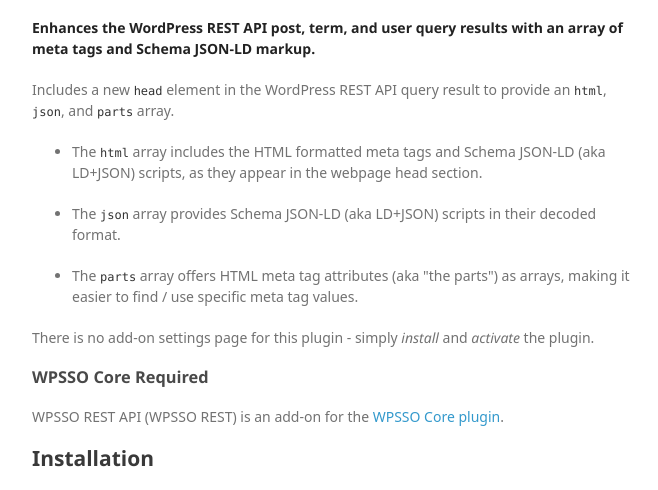
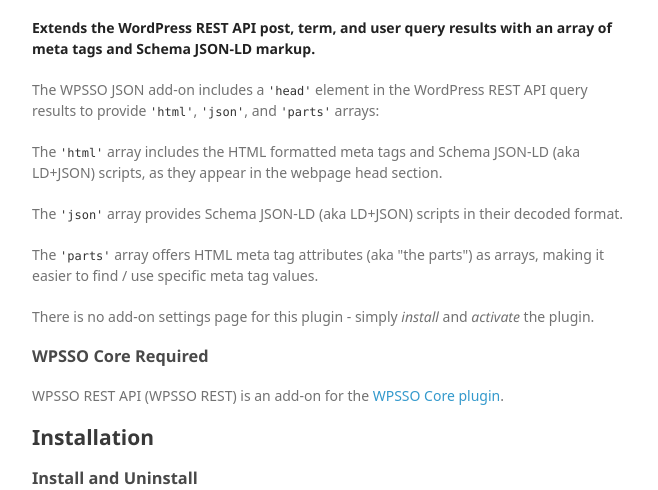
Before and after one commit to surniaulula/wpsso-rest-api, a plain HTML site: page index.html in a window 1280 px wide. Shown: the part 761-1251 px from the top of the page, without its empty margins (488-1146 px from the left). Drawn offline with Linux system fonts and the light colour scheme; a web font is replaced by a local one.

Commit message:
non-essential support files (documentation and assets)

```diff
--- a/index.html
+++ b/index.html
@@ -41,15 +41,15 @@
 
 <h2>Description</h2>
 
-<p><img class="readme-icon" src="https://surniaulula.github.io/wpsso-rest-api/assets/icon-256x256.png"> <strong>Enhances the WordPress REST API post, term, and user query results with an array of meta tags and Schema JSON-LD markup.</strong></p>
+<p><img class="readme-icon" src="https://surniaulula.github.io/wpsso-rest-api/assets/icon-256x256.png"> <strong>Extends the WordPress REST API post, term, and user query results with an array of meta tags and Schema JSON-LD markup.</strong></p>
 
-<p>Includes a new <code>head</code> element in the WordPress REST API query result to provide an <code>html</code>, <code>json</code>, and <code>parts</code> array.</p>
+<p>The WPSSO JSON add-on includes a <code>'head'</code> element in the WordPress REST API query results to provide <code>'html'</code>, <code>'json'</code>, and <code>'parts'</code> arrays:</p>
 
-<ul>
-<li><p>The <code>html</code> array includes the HTML formatted meta tags and Schema JSON-LD (aka LD+JSON) scripts, as they appear in the webpage head section.</p></li>
-<li><p>The <code>json</code> array provides Schema JSON-LD (aka LD+JSON) scripts in their decoded format.</p></li>
-<li><p>The <code>parts</code> array offers HTML meta tag attributes (aka "the parts") as arrays, making it easier to find / use specific meta tag values.</p></li>
-</ul>
+<p>The <code>'html'</code> array includes the HTML formatted meta tags and Schema JSON-LD (aka LD+JSON) scripts, as they appear in the webpage head section.</p>
+
+<p>The <code>'json'</code> array provides Schema JSON-LD (aka LD+JSON) scripts in their decoded format.</p>
+
+<p>The <code>'parts'</code> array offers HTML meta tag attributes (aka "the parts") as arrays, making it easier to find / use specific meta tag values.</p>
 
 <p>There is no add-on settings page for this plugin - simply <em>install</em> and <em>activate</em> the plugin.</p>
 
```
